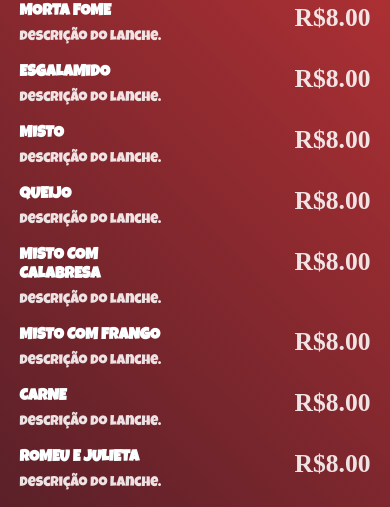
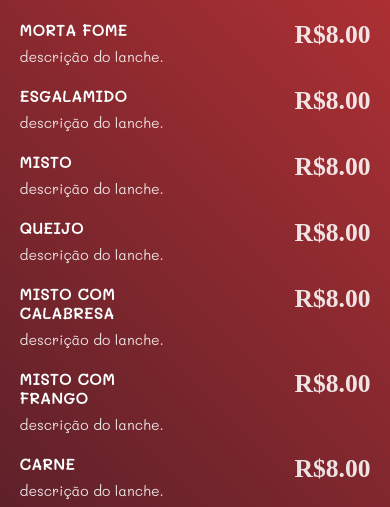
Before and after one commit to gabrieldasneves/JoelCardapio, a plain HTML site: page index.html in a window 390 px wide. Shown: the part 133-640 px from the top of the page. Drawn offline with Linux system fonts and the light colour scheme.

Commit message:
new font-family

```diff
--- a/index.html
+++ b/index.html
@@ -7,6 +7,9 @@
     <link rel="preconnect" href="https://fonts.googleapis.com">
     <link rel="preconnect" href="https://fonts.gstatic.com" crossorigin>
     <link href="https://fonts.googleapis.com/css2?family=Inter:wght@400;600;700&family=Luckiest+Guy&family=Roboto:wght@700&display=swap" rel="stylesheet">
+    <link rel="preconnect" href="https://fonts.googleapis.com">
+    <link rel="preconnect" href="https://fonts.gstatic.com" crossorigin>
+    <link href="https://fonts.googleapis.com/css2?family=Inter:wght@400;600;700&family=Luckiest+Guy&family=Mali:wght@200;400;600&family=Roboto:wght@700&display=swap" rel="stylesheet">
     <link rel="stylesheet" href="./styles/desktop.css">
     <title>Document</title>
 </head>
--- a/styles/desktop.css
+++ b/styles/desktop.css
@@ -13,7 +13,7 @@ body{
 }
 
 h1,h2,h3, .price{
-    font-family: 'Luckiest Guy', sans-serif;
+    font-family: 'Mali', sans-serif;
     text-transform: uppercase;
     color: rgba(251,255,255,255);
 }
@@ -52,7 +52,7 @@ li .detalhes{
 
 .detalhes p{
     color: rgba(255, 255, 255, 0.6));
-    font-family: 'Luckiest Guy', cursive;
+    font-family: 'Mali', sans-serif;
 }
 
 #caixa {
@@ -99,6 +99,7 @@ li .detalhes{
     }
     p{
         font-size: 14px;
-        font-family: 'Luckiest Guy', cursive;
+        font-family: 'Mali', sans-serif;
+        font-weight: 400
     }
   }
```
